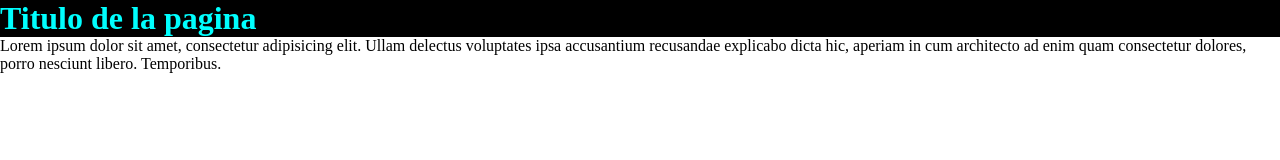
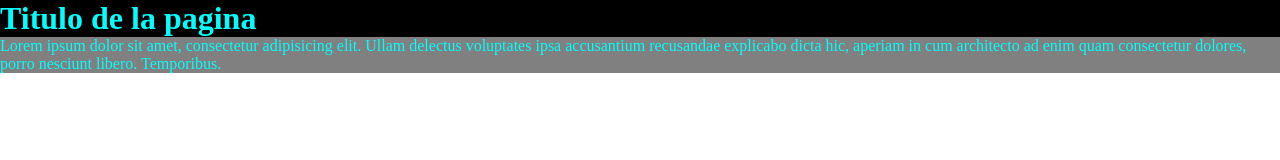
Before and after one commit to GamersOnlineOK/codergit, a plain HTML site: page index.html in a window 1280 px wide. Drawn offline with Linux system fonts and the light colour scheme.

Commit message:
Agregamos estilo al parrafo

```diff
--- a/styles.css
+++ b/styles.css
@@ -7,3 +7,7 @@ h1{
     color: aqua;
     background-color: black;
 }
+p{
+    color: aqua;
+    background-color: grey;
+}
```
